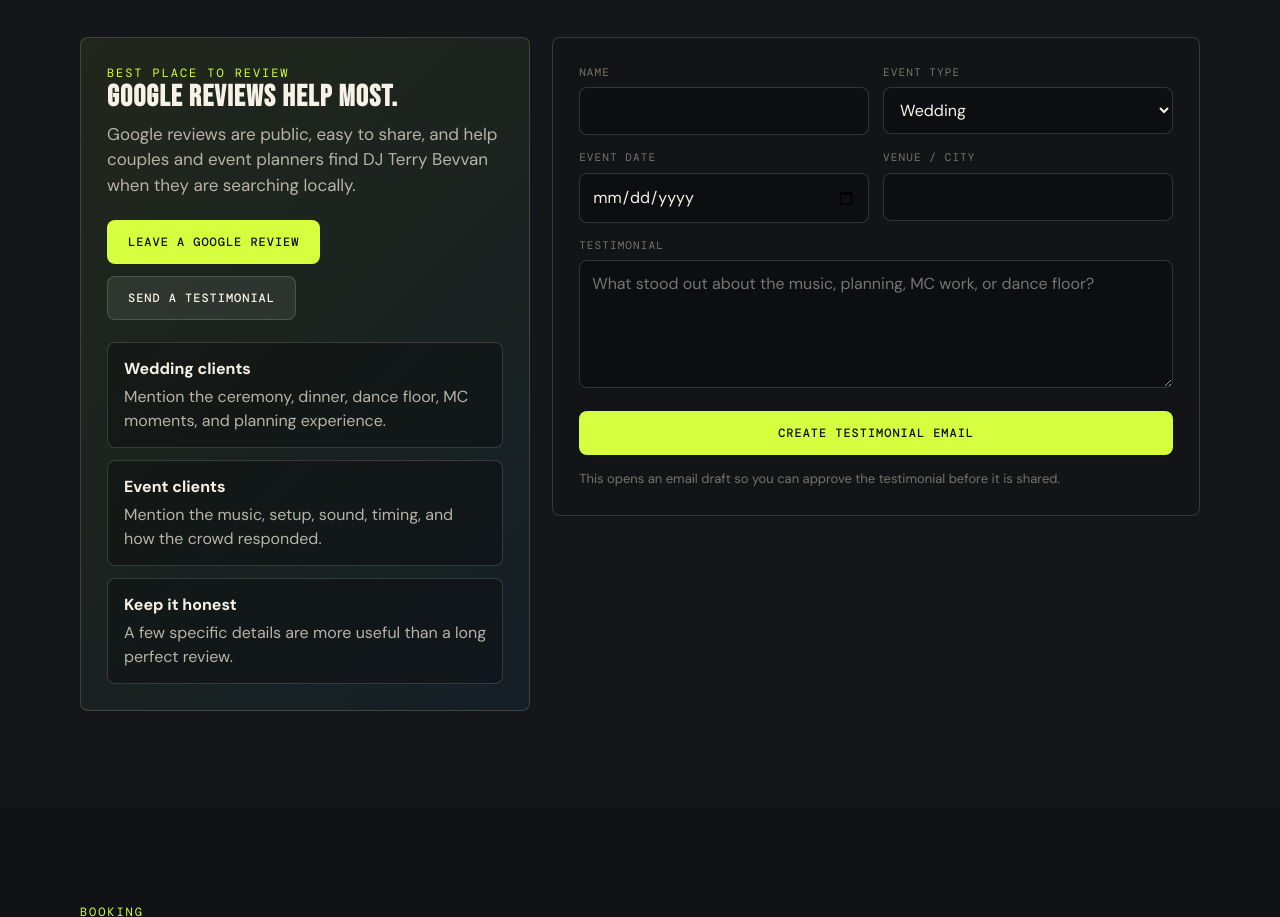
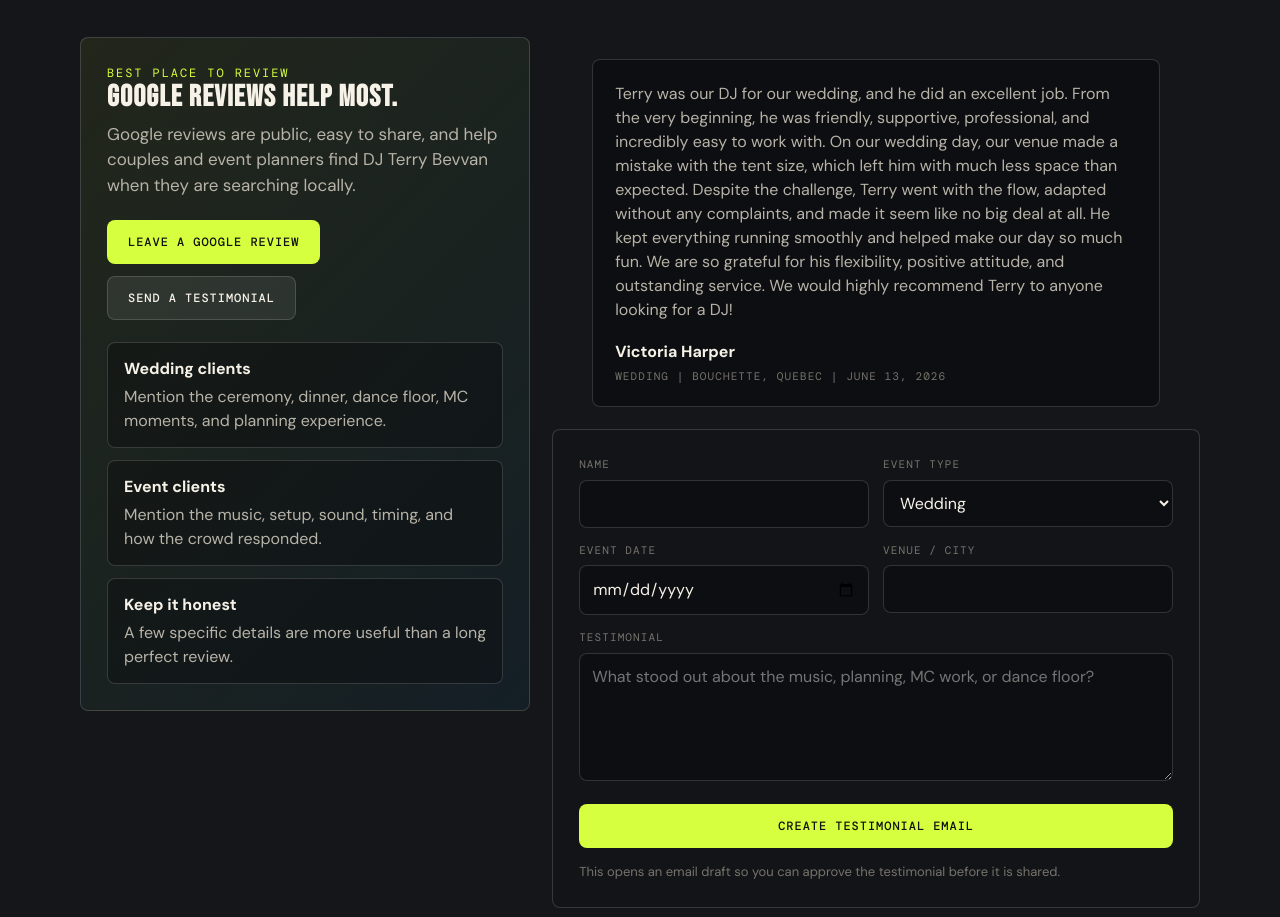
Before and after one commit to terrybevvan-bit/djterrybevvan, a website: page DJ_Terry_Bevvan_Website.html in a window 1280 px wide. Shown: the part 8173-9090 px from the top of the page. Drawn offline with nearby package versions, Linux system fonts and the light colour scheme.

Commit message:
Add wedding testimonial

```diff
--- a/DJ_Terry_Bevvan_Website.html
+++ b/DJ_Terry_Bevvan_Website.html
@@ -589,6 +589,37 @@
   color: var(--paper);
 }
 
+.testimonial-card {
+  margin-top: 22px;
+  padding: 22px;
+  border: 1px solid var(--line);
+  border-radius: var(--radius);
+  background: #0d0e11;
+}
+
+.testimonial-card p {
+  color: var(--muted);
+  font-size: 16px;
+}
+
+.testimonial-card cite {
+  display: block;
+  margin-top: 18px;
+  color: var(--paper);
+  font-style: normal;
+  font-weight: 700;
+}
+
+.testimonial-card span {
+  display: block;
+  margin-top: 4px;
+  color: var(--quiet);
+  font-family: "DM Mono", monospace;
+  font-size: 11px;
+  letter-spacing: 0.1em;
+  text-transform: uppercase;
+}
+
 .booking { background: #101115; }
 .contact-row { padding: 18px 0; border-bottom: 1px solid var(--line); }
 .contact-row:first-child { padding-top: 0; }
@@ -907,7 +938,13 @@
             <li><strong>Keep it honest</strong>A few specific details are more useful than a long perfect review.</li>
           </ul>
         </aside>
-        <form class="form-panel reveal" id="reviewForm">
+        <div>
+          <blockquote class="testimonial-card reveal">
+            <p>Terry was our DJ for our wedding, and he did an excellent job. From the very beginning, he was friendly, supportive, professional, and incredibly easy to work with. On our wedding day, our venue made a mistake with the tent size, which left him with much less space than expected. Despite the challenge, Terry went with the flow, adapted without any complaints, and made it seem like no big deal at all. He kept everything running smoothly and helped make our day so much fun. We are so grateful for his flexibility, positive attitude, and outstanding service. We would highly recommend Terry to anyone looking for a DJ!</p>
+            <cite>Victoria Harper</cite>
+            <span>Wedding | Bouchette, Quebec | June 13, 2026</span>
+          </blockquote>
+          <form class="form-panel reveal" id="reviewForm" style="margin-top:22px">
             <div class="form-grid">
               <div class="field"><label for="reviewName">Name</label><input id="reviewName" name="reviewName" type="text" autocomplete="name" required></div>
               <div class="field"><label for="reviewEvent">Event Type</label><select id="reviewEvent" name="reviewEvent"><option>Wedding</option><option>Private Party</option><option>Corporate Event</option><option>Club or Bar Night</option><option>Festival or Community Event</option><option>Other</option></select></div>
@@ -918,6 +955,7 @@
             <button class="button" type="submit" style="width:100%; margin-top:16px">Create Testimonial Email</button>
             <p class="form-note">This opens an email draft so you can approve the testimonial before it is shared.</p>
           </form>
+        </div>
       </div>
     </div>
   </section>
```
Lines whose indentation alone changed are shown as unchanged.
